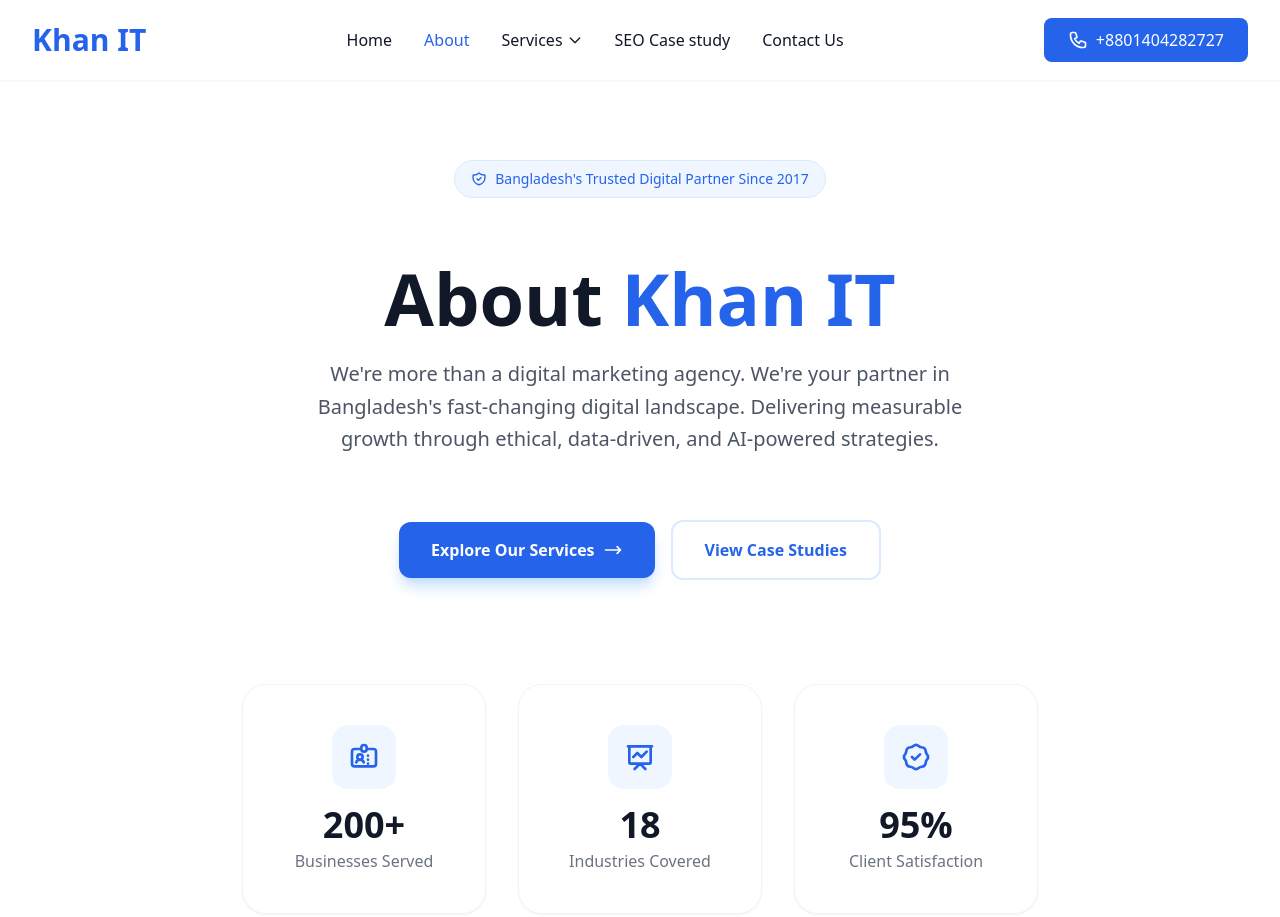
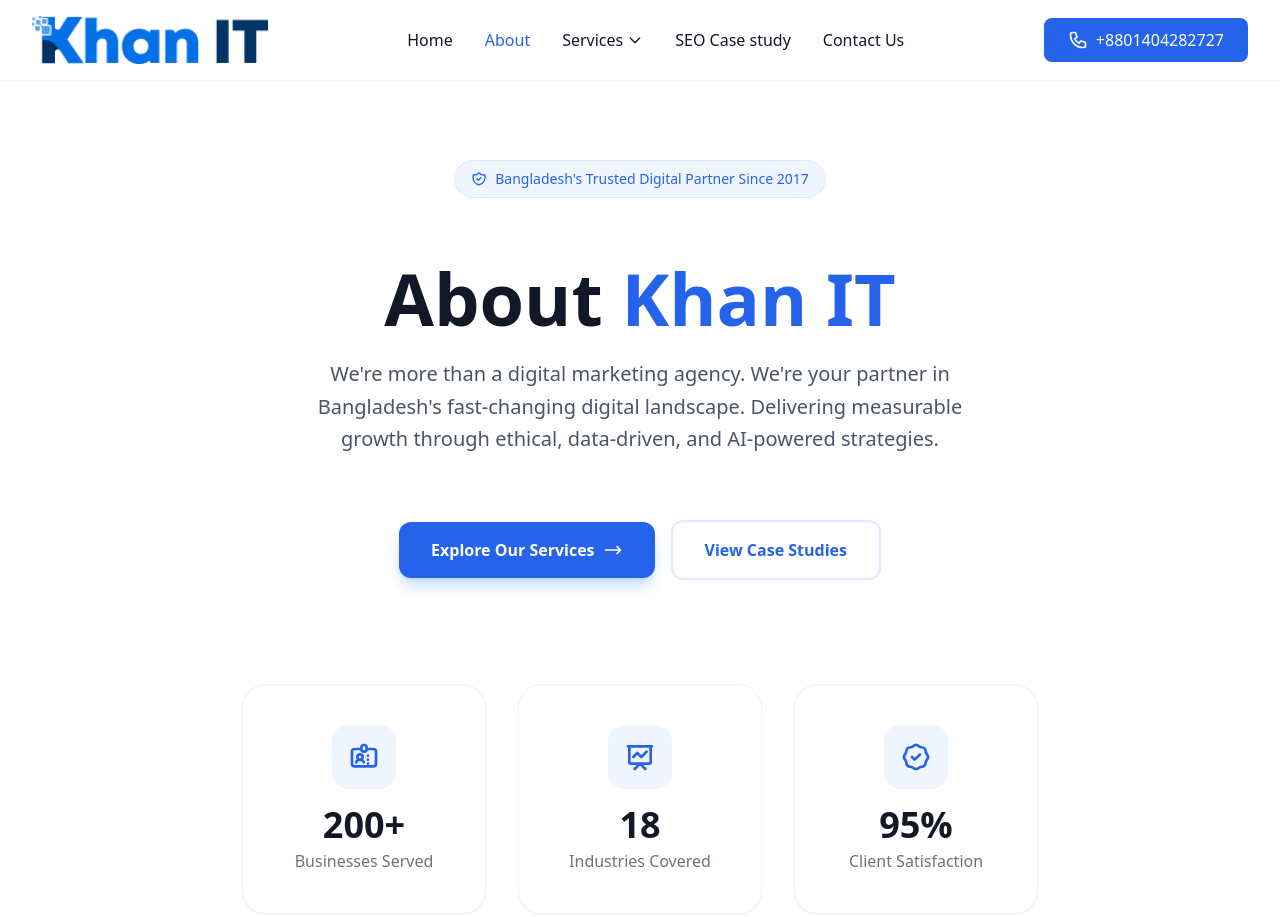
Before and after one commit to nomayen31/khan-it-landing-page2, a plain HTML site: page index.html in a window 1280 px wide. Shown: the top 917 px of the page. Drawn offline with nearby package versions, Linux system fonts and the light colour scheme.

Commit message:
footer update

```diff
--- a/index.html
+++ b/index.html
@@ -16,7 +16,7 @@
                 <!-- Logo -->
                 <div class="flex-shrink-0">
                     <a href="#" class="flex items-center">
-                        <span class="text-3xl font-bold text-blue-600">Khan IT</span>
+                        <img src="asset/navlogo.png" alt="Khan IT Logo" class="h-12 w-auto">
                     </a>
                 </div>
 
@@ -832,12 +832,11 @@
         <div class="max-w-7xl mx-auto">
             <div class="grid grid-cols-1 md:grid-cols-2 lg:grid-cols-4 gap-12 mb-16">
 
-                <!-- Company Info -->
                 <div class="space-y-8">
                     <div class="flex items-center gap-2">
-                        <span class="text-2xl font-bold tracking-tight">
-                            <span class="text-blue-500">Khan</span> <span class="text-white">IT</span>
-                        </span>
+                        <a href="#" class="flex items-center">
+                            <img src="asset/navlogo.png" alt="Khan IT Logo" class="h-10 w-auto">
+                        </a>
                     </div>
                     <p class="text-gray-400 leading-relaxed max-w-sm">
                         Khan IT is a full-stack digital marketing agency in Bangladesh offering complete online marketing, web design, and branding solutions.
```
Also changed, not shown: asset/navlogo.png (added).
